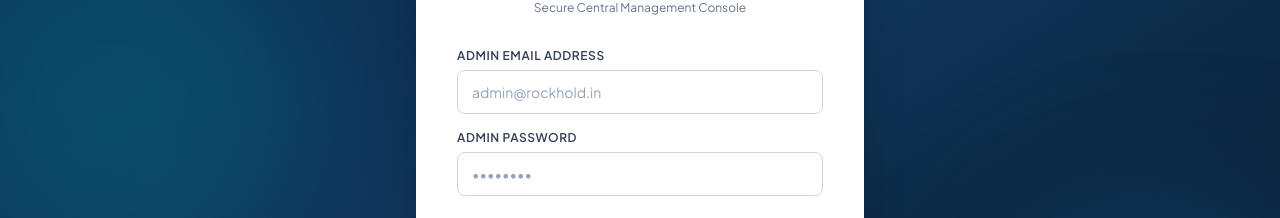
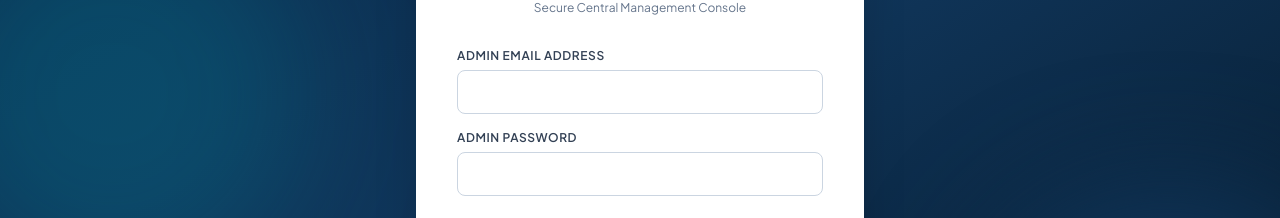
Before and after one commit to mohitkumar7895/Rockhold, a Next.js app: page /admin/login in a window 1280 px wide. Shown: the part 298-516 px from the top of the page. Built offline with nearby package versions, Linux system fonts and the light colour scheme; no server answers; the database is empty.

Commit message:
fix(login): remove all placeholders and default values from admin login

```diff
--- a/src/app/admin/login/page.tsx
+++ b/src/app/admin/login/page.tsx
@@ -79,7 +79,7 @@ function LoginForm() {
           label="Admin Email Address"
           type="email"
           required
-          placeholder="admin@rockhold.in"
+          autoComplete="off"
           value={email}
           onChange={(e) => setEmail(e.target.value)}
         />
@@ -88,7 +88,7 @@ function LoginForm() {
           label="Admin Password"
           type="password"
           required
-          placeholder="••••••••"
+          autoComplete="current-password"
           value={password}
           onChange={(e) => setPassword(e.target.value)}
         />
```
